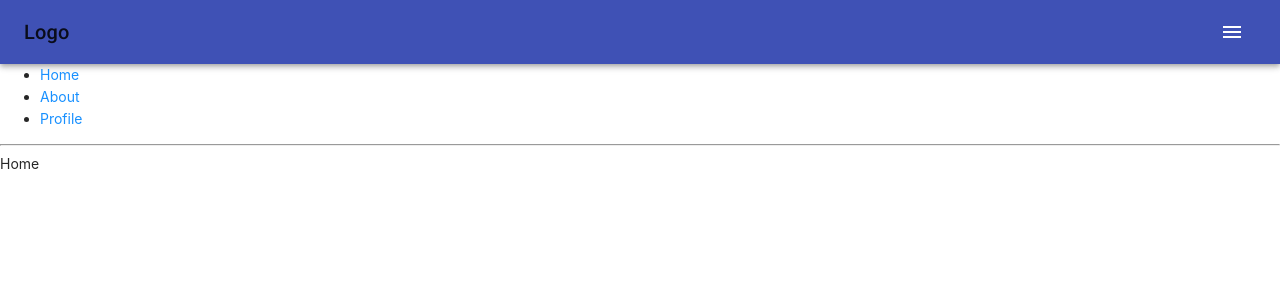
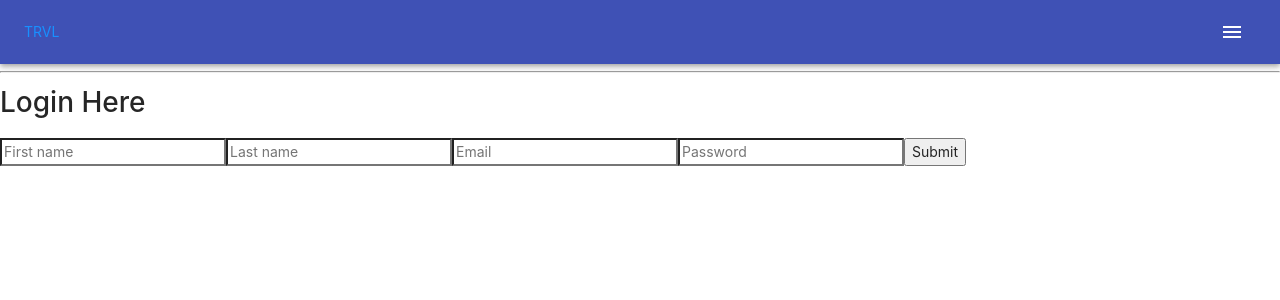
Before and after one commit to zaini/snapsense, a React (Create React App) app in the folder frontend/: page / in a window 1280 px wide. Shown: the top 300 px of the page. Built offline with nearby package versions, Linux system fonts and the light colour scheme.

Commit message:
Add routes to drawers, make logo clickable

```diff
--- a/frontend/src/App.js
+++ b/frontend/src/App.js
@@ -10,31 +10,10 @@ function App() {
     <Router>
       <div><Navbar/></div>
       <div>
-        <ul>
-          <li>
-            <Link to="/">Home</Link>
-          </li>
-          <li>
-            <Link to="/about">About</Link>
-          </li>
-          <li>
-            <Link to="/profile">Profile</Link>
-          </li>
-        </ul>
-
         <hr />
 
         <Switch>
           <Route exact path="/">
-            <Home />
-          </Route>
-          <Route path="/about">
-            <About />
-          </Route>
-          <Route path="/profile">
-            <Profile />
-          </Route>
-          <Route path="/login">
             <LoginPage />
           </Route>
         </Switch>
--- a/frontend/src/components/navBar/NavBar.js
+++ b/frontend/src/components/navBar/NavBar.js
@@ -88,14 +88,13 @@ function Navbar() {
     <div>
       <AppBar position="static">
         <Toolbar>
-        <Typography variant="h6" className={classes.title}>
-            Logo
-          </Typography>
+        <Link to='/' className={classes.title}>
+            TRVL
+        </Link>
         <IconButton
           color="inherit"
           aria-label="open drawer"
           onClick={handleDrawerOpen}
-            // edge="start"
           className={clsx(classes.menuButton, open && classes.hide)}
          >
         <MenuIcon />
--- a/frontend/src/model/navBarModels.js
+++ b/frontend/src/model/navBarModels.js
@@ -17,14 +17,14 @@ export const navbarOptions = {
 
 //TODO: Change the links to the appropriate pages once created
 export const navbarLinks = {
-  "Account info": <Link to="/">Account info</Link>,
-  "Doctors": <Link to="/">Doctors</Link>,
-  "Patients": <Link to="/">Patients</Link>,
-  "Invite patient": <Link to="/">Invite Patient</Link>,
-  "Invite doctor": <Link to="/">Invite Doctor</Link>,
-  "History": <Link to="/">History</Link>,
-  "Upload report": <Link to="/">Upload report</Link>,
-  "Latest uploads": <Link to="/">Latest uploads</Link>,
+  "Account info": <Link to="/account_info">Account info</Link>,
+  "Doctors": <Link to="/doctor_list">Doctors</Link>,
+  "Patients": <Link to="/patient_list">Patients</Link>,
+  "Invite patient": <Link to="/invite_p">Invite Patient</Link>,
+  "Invite doctor": <Link to="/invite_d">Invite Doctor</Link>,
+  "History": <Link to="/upload_list">History</Link>,
+  "Upload report": <Link to="/upload">Upload report</Link>,
+  "Latest uploads": <Link to="/latest_list">Latest uploads</Link>,
   "Log out": <Link to="/">Logout</Link>,
 };
 
```
Lines whose indentation alone changed are shown as unchanged.
